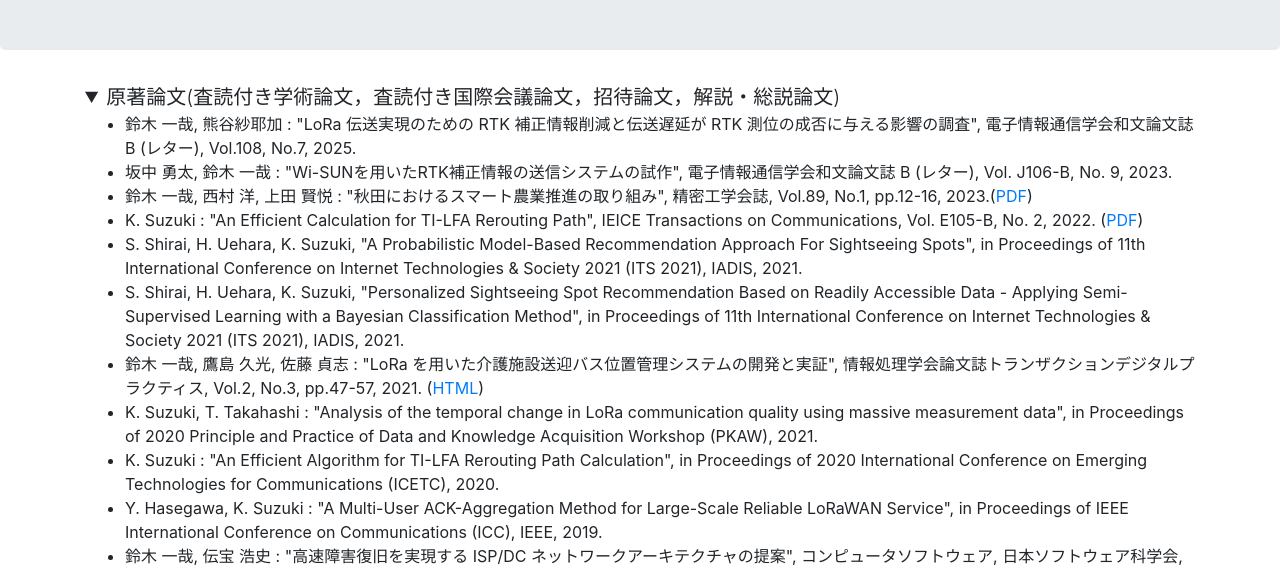
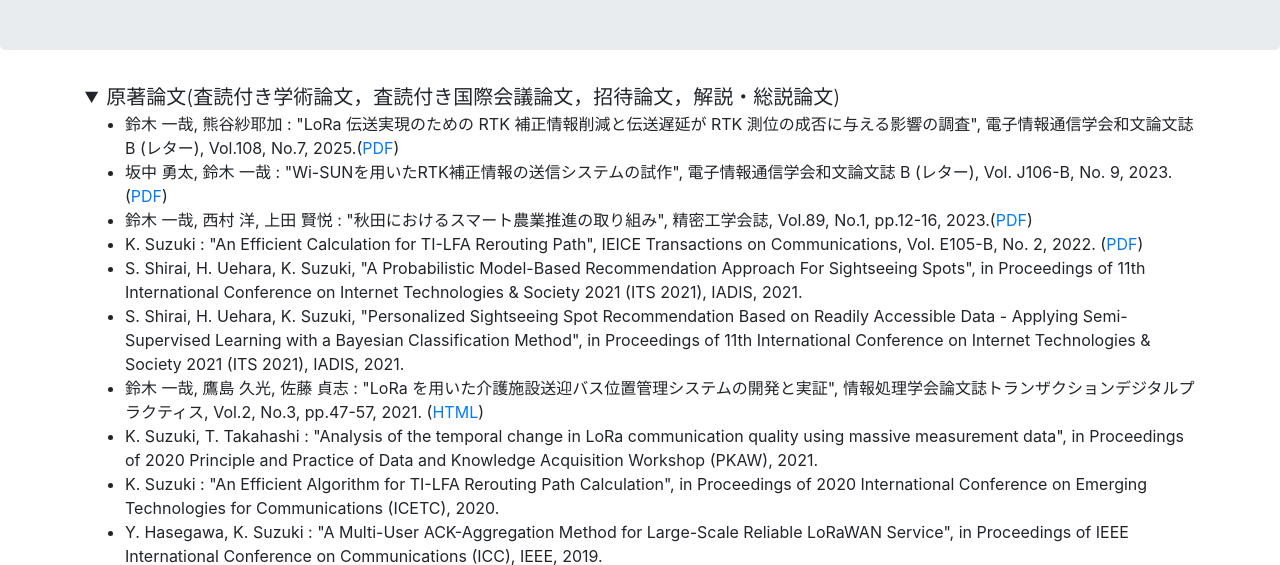
Before and after one commit to kazuya-suzuki-akita/cdm-pages, a plain HTML site: page achievement.html in a window 1280 px wide. Shown: the part 176-741 px from the top of the page. Drawn offline with nearby package versions, Linux system fonts and the light colour scheme.

```diff
--- a/achievement.html
+++ b/achievement.html
@@ -41,8 +41,8 @@
       <details open>
         <summary class="lead">原著論文(査読付き学術論文，査読付き国際会議論文，招待論文，解説・総説論文)</summary>
         <ul>
-          <li>鈴木 一哉, 熊谷紗耶加 : "LoRa 伝送実現のための RTK 補正情報削減と伝送遅延が RTK 測位の成否に与える影響の調査", 電子情報通信学会和文論文誌 B (レター), Vol.108, No.7, 2025.</li>
-          <li>坂中 勇太, 鈴木 一哉 : "Wi-SUNを用いたRTK補正情報の送信システムの試作", 電子情報通信学会和文論文誌 B (レター), Vol. J106-B, No. 9, 2023.</li>
+          <li>鈴木 一哉, 熊谷紗耶加 : "LoRa 伝送実現のための RTK 補正情報削減と伝送遅延が RTK 測位の成否に与える影響の調査", 電子情報通信学会和文論文誌 B (レター), Vol.108, No.7, 2025.(<a href="./paper/j108-b_7_335.pdf">PDF</a>)</li>
+          <li>坂中 勇太, 鈴木 一哉 : "Wi-SUNを用いたRTK補正情報の送信システムの試作", 電子情報通信学会和文論文誌 B (レター), Vol. J106-B, No. 9, 2023.(<a href="./paper/j106-b_9_628.pdf">PDF</a>)</li></li>
           <li>鈴木 一哉, 西村 洋, 上田 賢悦 : "秋田におけるスマート農業推進の取り組み", 精密工学会誌, Vol.89, No.1, pp.12-16, 2023.(<a href="https://www.jstage.jst.go.jp/article/jjspe/89/1/89_12/_pdf">PDF</a>)</li>
           <li>K. Suzuki : "An Efficient Calculation for TI-LFA Rerouting Path", IEICE Transactions on Communications, Vol. E105-B, No. 2, 2022. (<a href="https://search.ieice.org/bin/pdf_link.php?category=B&lang=E&year=2022&fname=e105-b_2_196&abst=">PDF</a>)</li>
           <li>S. Shirai, H. Uehara, K. Suzuki, "A Probabilistic Model-Based Recommendation Approach For Sightseeing Spots", in Proceedings of 11th International Conference on Internet Technologies & Society 2021 (ITS 2021), IADIS, 2021.</li>
```
Also changed, not shown: 2 other files.
